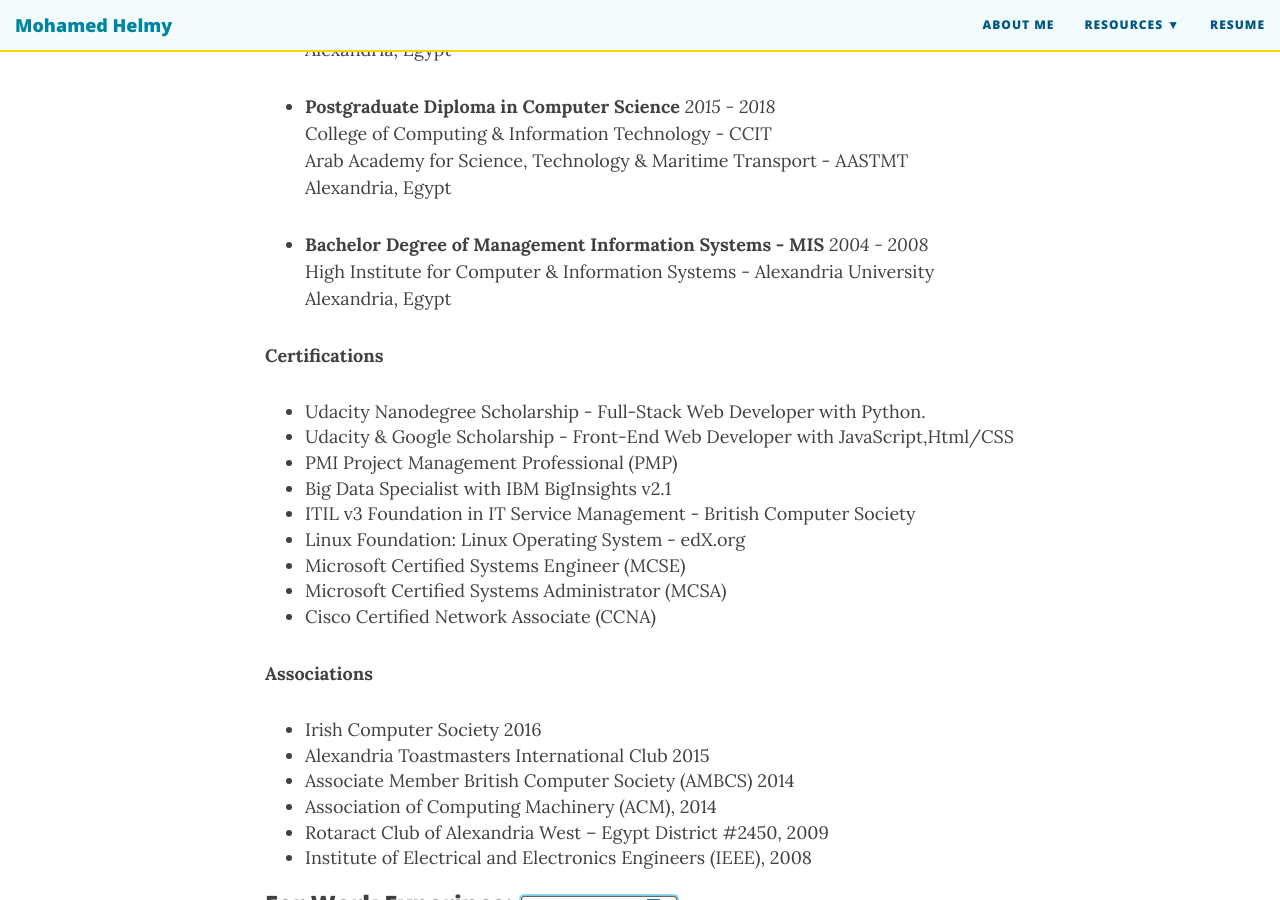
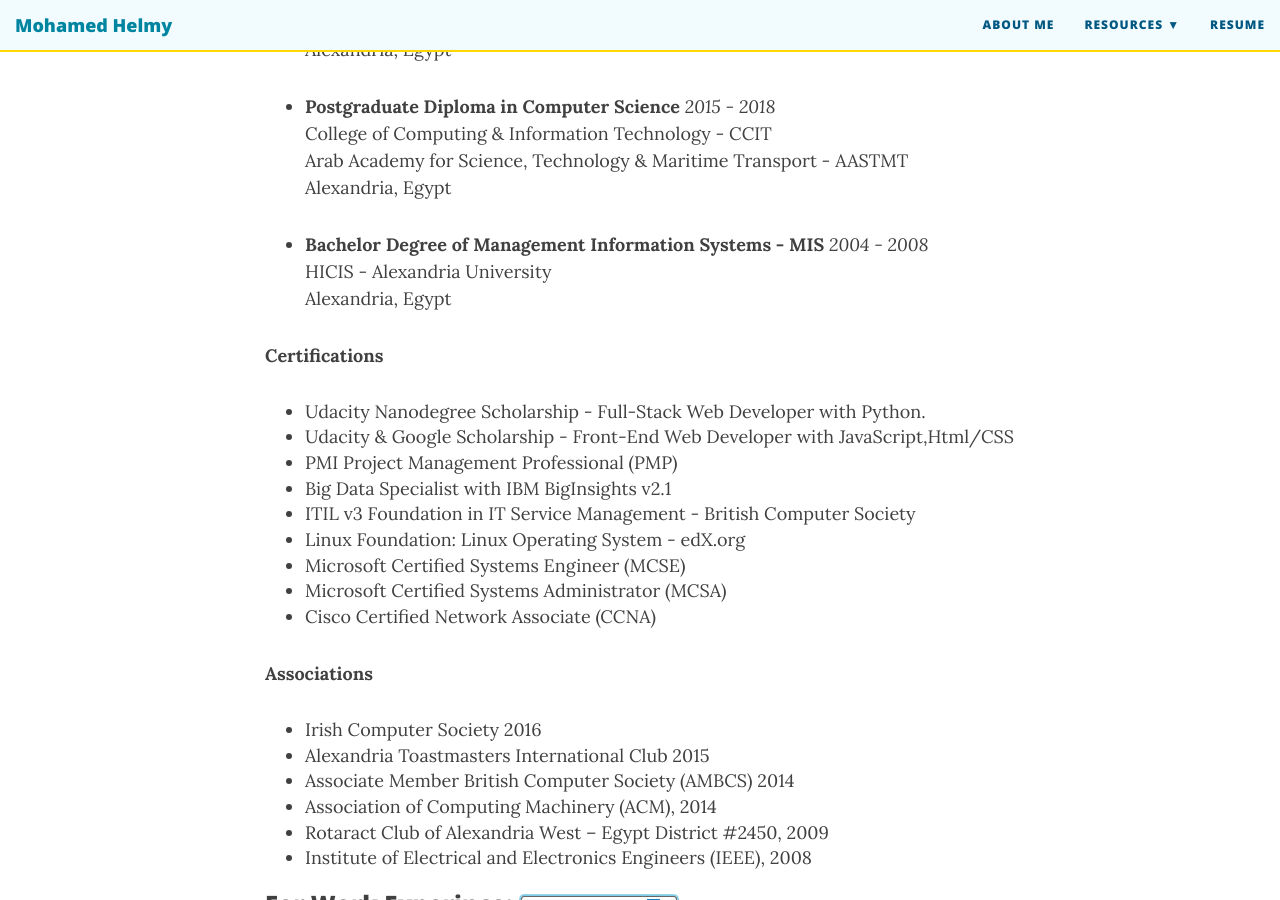
Before and after one commit to M-Helmy/m-helmy.github.io, a Jekyll site: the page built from resume.md, in a window 1280 px wide and 900 px high, scrolled down 1443 px. Built offline with Jekyll 4.4.1, drawn with Linux system fonts in a browser that asks for light colours; nearby versions of some CDN libraries.

Commit message:
Update resume.md

```diff
--- a/resume.md
+++ b/resume.md
@@ -43,7 +43,7 @@
   Alexandria, Egypt<br/>
 
 -  **Bachelor Degree of Management Information Systems - MIS** *2004 - 2008*<br/>
-  High Institute for Computer & Information Systems - Alexandria University<br/>
+  HICIS - Alexandria University<br/>
   Alexandria, Egypt<br/>
 
 **Certifications**
```
